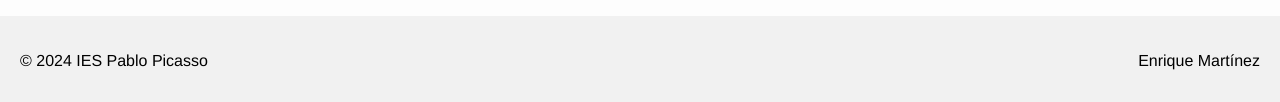
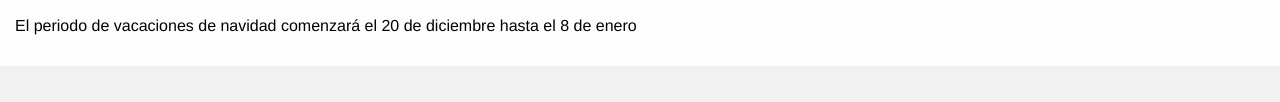
Before and after one commit to Tr1stan21/ExamenGIT_JavierTristanChaconDominguez, a plain HTML site: page index.html in a window 1280 px wide. Shown: the part 588-690 px from the top of the page. Drawn offline with Linux system fonts and the light colour scheme.

Commit message:
Texto debajo de imágen

```diff
--- a/index.html
+++ b/index.html
@@ -32,6 +32,8 @@
             ordinaria y Dual
         </p>
         <img src="https://fpiespablopicasso.es/wp-content/uploads/2022/03/LOGOTIPO-IES-PABLO-PICASSO-texto-morado.png">
+        <p>El periodo de vacaciones de navidad comenzará el 20 de
+            diciembre hasta el 8 de enero</p>
     </div>
 
     <div class="footer">
```
